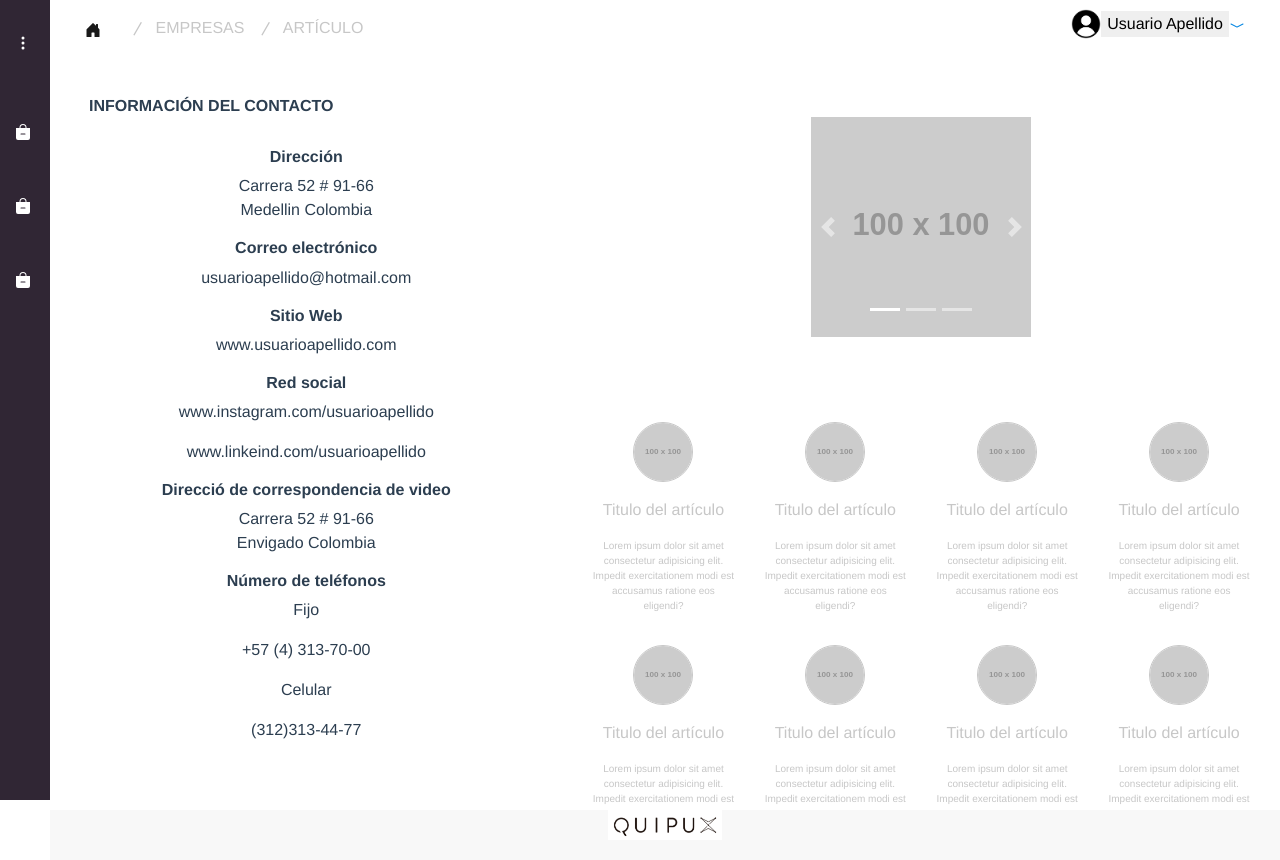
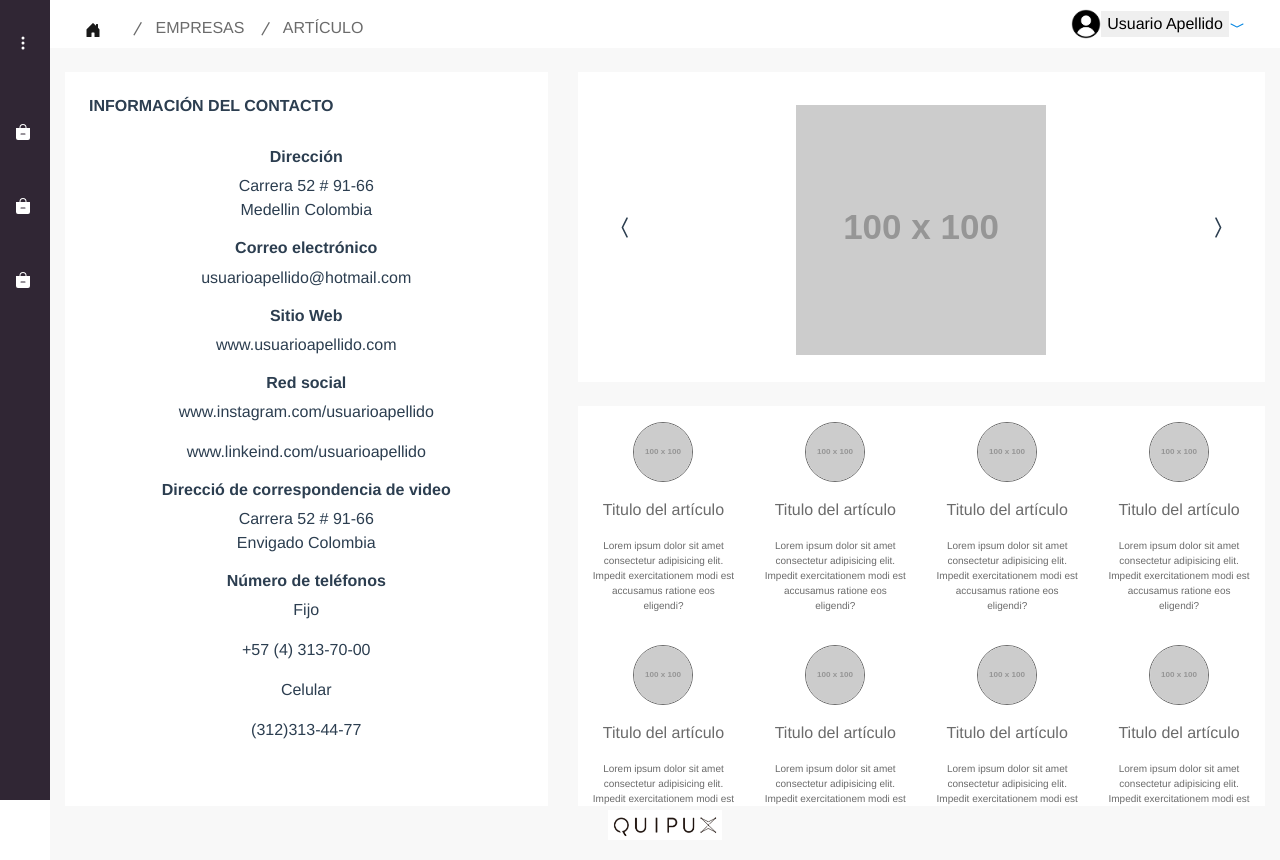
Before and after one commit to lauraparrado/reto_quipux, a Vue app: page /articulo in a window 1280 px wide. Built offline with nearby package versions, Linux system fonts and the light colour scheme.

Commit message:
update page articulo

```diff
--- a/src/assets/scss/_varibles.scss
+++ b/src/assets/scss/_varibles.scss
@@ -1,6 +1,6 @@
 $primary:#0970B8;
 $sub-primary:#0385e2;
-$secondary:#C7C7C7;
+$secondary:#6b6b6b;
 $bg-color:#f8f8f8;
 $successful:#0CA40E;
 $bg-item:white;
--- a/src/assets/scss/app.scss
+++ b/src/assets/scss/app.scss
@@ -11,4 +11,5 @@ html, body {
 
 .main{
     margin-left: 50px;
+    background-color: $bg-color;
 }
--- a/src/assets/scss/views/_articulos.scss
+++ b/src/assets/scss/views/_articulos.scss
@@ -5,20 +5,59 @@
         .info{
             background-color: $bg-item;
         }
-
     }
 
     &__galeria{
         .cart-carousel{
             background-color: $bg-item;
-            width: 100%;
             height: 310px;
             display: flex;
             justify-content: center;
-            align-items: center;
         }
-        .carousel{
-            width: 220px;
+        &__card{
+            width: 350px;
+            &__navigation{
+                .prev{
+                    position: absolute;
+                    z-index: 10;
+                    top: 22%;
+                    left: 50px;
+                    font-weight: 700;
+                }
+                .next{
+                    right: 50px;
+                    position: absolute;
+                    z-index: 10;
+                    top: 22%;
+                    font-weight: 700;
+                }
+
+
+                a{
+                    color: $secondary;
+                }
+
+            }
+
+            &__carousel{
+                transition: all 0.3s ease;
+                margin-top: 33px;
+                .image{
+                    transition: all 0.3s ease;
+
+                    width: 250px;
+                    height: 250px;
+                }
+
+                .item {
+                    position: absolute;
+                    display: none;
+                }
+
+                .main {
+                    display: block;
+                }
+            }
         }
 
         .cart-art{
--- a/src/views/Articulo.vue
+++ b/src/views/Articulo.vue
@@ -2,7 +2,7 @@
   <div class="container-fluid articulos pb-1">
     <div class="row">
       <div class="col-12 col-md-5 articulos__contacto">
-                <div class="container-fluid info mt-4 px-0 ">
+        <div class="container-fluid info mt-4 px-0">
           <div class="py-4 pl-4">
             <h6 class="font-weight-bold text-left">INFORMACIÓN DEL CONTACTO</h6>
           </div>
@@ -10,63 +10,98 @@
           <div class="d-inline-block text-center pb-5">
             <h6 class="font-weight-bold">Dirección</h6>
             <div class="w-50 d-inline-block">
-                            <p>{{this.contacto.default.direccion}}</p>
+              <p>{{ this.contacto.default.direccion }}</p>
             </div>
             <h6 class="font-weight-bold">Correo electrónico</h6>
-                        <p>{{this.contacto.default.correo}}</p>
+            <p>{{ this.contacto.default.correo }}</p>
             <h6 class="font-weight-bold">Sitio Web</h6>
-                        <p>{{this.contacto.default.website}}</p>
+            <p>{{ this.contacto.default.website }}</p>
             <h6 class="font-weight-bold">Red social</h6>
             <p v-for="red in this.contacto.default.redes" :key="red">
-                            {{red.social}}
+              {{ red.social }}
             </p>
-                        <h6 class="font-weight-bold">Direcció de correspondencia de video</h6>
+            <h6 class="font-weight-bold">
+              Direcció de correspondencia de video
+            </h6>
             <div class="w-50 d-inline-block">
-                            <p>{{this.contacto.default.correspondencia}}</p>
+              <p>{{ this.contacto.default.correspondencia }}</p>
             </div>
 
             <h6 class="font-weight-bold">Número de teléfonos</h6>
             <p>Fijo</p>
             <p>
-                            {{this.contacto.default.telefonos[0].numero}}
+              {{ this.contacto.default.telefonos[0].numero }}
             </p>
             <p>Celular</p>
             <p>
-                            {{this.contacto.default.telefonos[1].numero}}
+              {{ this.contacto.default.telefonos[1].numero }}
             </p>
           </div>
         </div>
-
       </div>
-            <div class="col-12 col-md-7  articulos__galeria">
-                <div class="container-fluid cart-carousel mt-4 mb-4 px-0 ">
-                    <div class="carousel">
-                        <ol class="carousel-indicators">
-                            <li data-target="#carouselExampleIndicators" data-slide-to="0" class="active"></li>
-                            <li data-target="#carouselExampleIndicators" data-slide-to="1"></li>
-                            <li data-target="#carouselExampleIndicators" data-slide-to="2"></li>
-                        </ol>
-                        <div id="carouselExampleControls" class="carousel slide" data-ride="carousel">
-                            <div class="carousel-inner">
-                                <div v-for="articulo in this.articulos.default" :key="articulo.id" class="carousel-item active">
-                                    <img :src="articulo.imagen" class="d-block w-100" alt="...">
+      <div class="col-12 col-md-7 articulos__galeria">
+        <div class="container-fluid cart-carousel mt-4 mb-4 px-0">
+          <div class="articulos__galeria__card">
+            <div class="articulos__galeria__card__carousel ">
+              <div
+                v-for="articulo in this.articulos.default"
+                :key="articulo.id"
+                class="carousel"
+              >
+                <div v-if="articulo.id == '1'" class="item main">
+                  <img :src="articulo.imagen" class="image" alt="..." />
+                </div>
+                <div v-else class="item">
+                  <img :src="articulo.imagen" class="image" alt="..." />
                 </div>
               </div>
-                            <a class="carousel-control-prev" href="#carouselExampleControls" role="button" data-slide="prev">
-                                <span class="carousel-control-prev-icon" aria-hidden="true"></span>
-                                <span class="sr-only">Previous</span>
-                            </a>
-                            <a class="carousel-control-next" href="#carouselExampleControls" role="button" data-slide="next">
-                                <span class="carousel-control-next-icon" aria-hidden="true"></span>
-                                <span class="sr-only">Next</span>
-                            </a>
+            </div>
+            <div class="articulos__galeria__card__navigation">
+              <div class="prev">
+                <svg
+                  xmlns="http://www.w3.org/2000/svg"
+                  width="25"
+                  height="25"
+                  fill="currentColor"
+                  class="bi bi-chevron-compact-left"
+                  viewBox="0 0 16 16"
+                >
+                  <path
+                    fill-rule="evenodd"
+                    d="M9.224 1.553a.5.5 0 0 1 .223.67L6.56 8l2.888 5.776a.5.5 0 1 1-.894.448l-3-6a.5.5 0 0 1 0-.448l3-6a.5.5 0 0 1 .67-.223z"
+                  />
+                </svg>
+              </div>
+              <div class="next">
+                <svg
+                  xmlns="http://www.w3.org/2000/svg"
+                  width="25"
+                  height="25"
+                  fill="currentColor"
+                  class="bi bi-chevron-compact-right"
+                  viewBox="0 0 16 16"
+                >
+                  <path
+                    fill-rule="evenodd"
+                    d="M6.776 1.553a.5.5 0 0 1 .671.223l3 6a.5.5 0 0 1 0 .448l-3 6a.5.5 0 1 1-.894-.448L9.44 8 6.553 2.224a.5.5 0 0 1 .223-.671z"
+                  />
+                </svg>
+              </div>
             </div>
           </div>
         </div>
 
         <div class="container-fluid cart-art px-0 d-flex flex-wrap">
-                    <div v-for="articulo in this.articulos.default" :key="articulo.id" class="col-6 col-sm-3 col-md-4 col-lg-3">
-                        <ItemArt :image="articulo.imagen" :title="articulo.titulo" :description="articulo.descripcion" />
+          <div
+            v-for="articulo in this.articulos.default"
+            :key="articulo.id"
+            class="col-6 col-sm-3 col-md-4 col-lg-3"
+          >
+            <ItemArt
+              :image="articulo.imagen"
+              :title="articulo.titulo"
+              :description="articulo.descripcion"
+            />
           </div>
         </div>
       </div>
@@ -76,17 +111,16 @@
 <script>
 import * as dataContacto from "../jsonfile/info-contacto.json";
 import * as dataArticulo from "../jsonfile/articulos.json";
-import ItemArt from "../components/ItemArt.vue"
+import ItemArt from "../components/ItemArt.vue";
 
 export default {
-    name:"Articulo",
-    components:{ItemArt},
-    data(){
-        return{
-            contacto:dataContacto,
-            articulos:dataArticulo
+  name: "Articulo",
+  components: { ItemArt },
+  data() {
+    return {
+      contacto: dataContacto,
+      articulos: dataArticulo,
+    };
   }
-    },
-
-}
+};
 </script>
```
Lines whose indentation alone changed are shown as unchanged.
